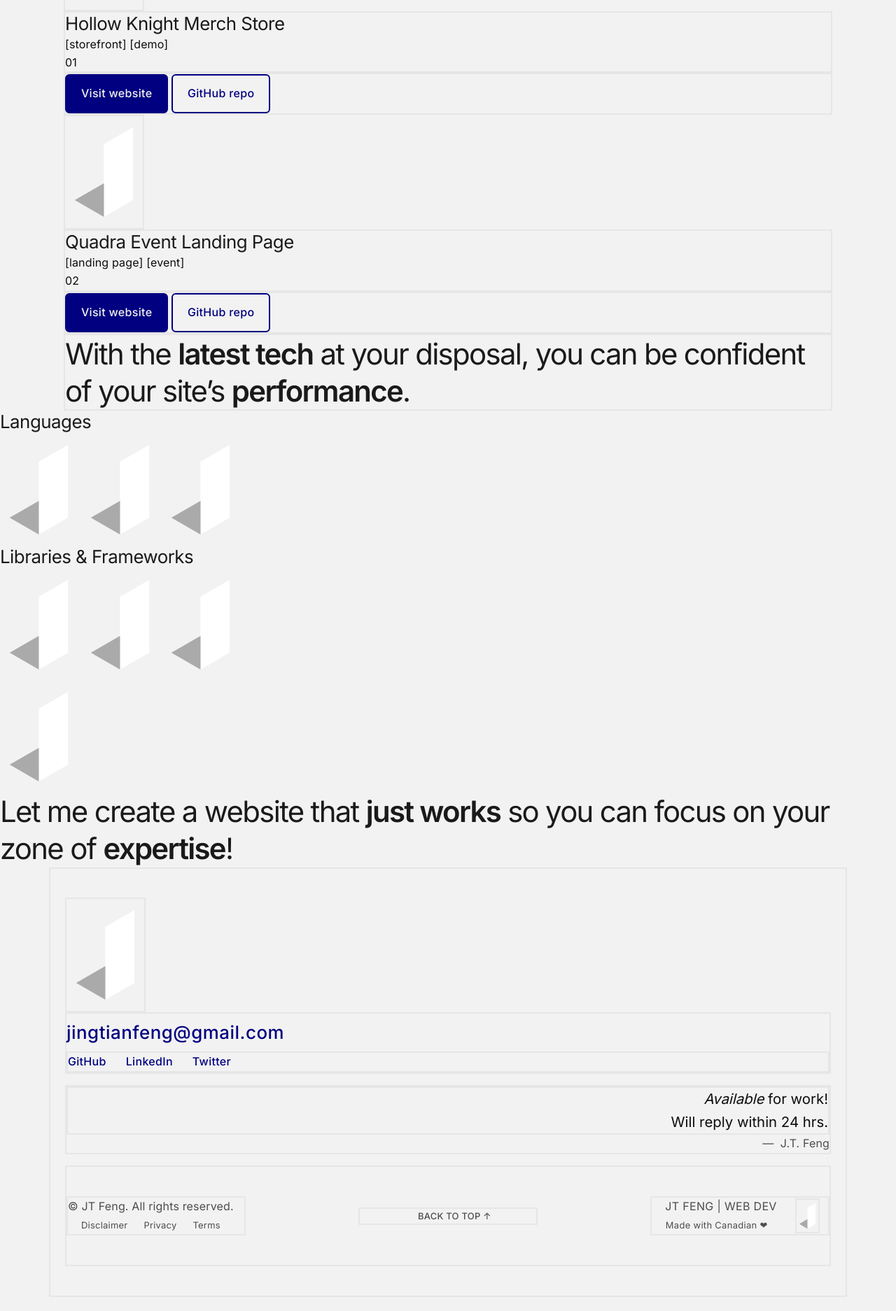
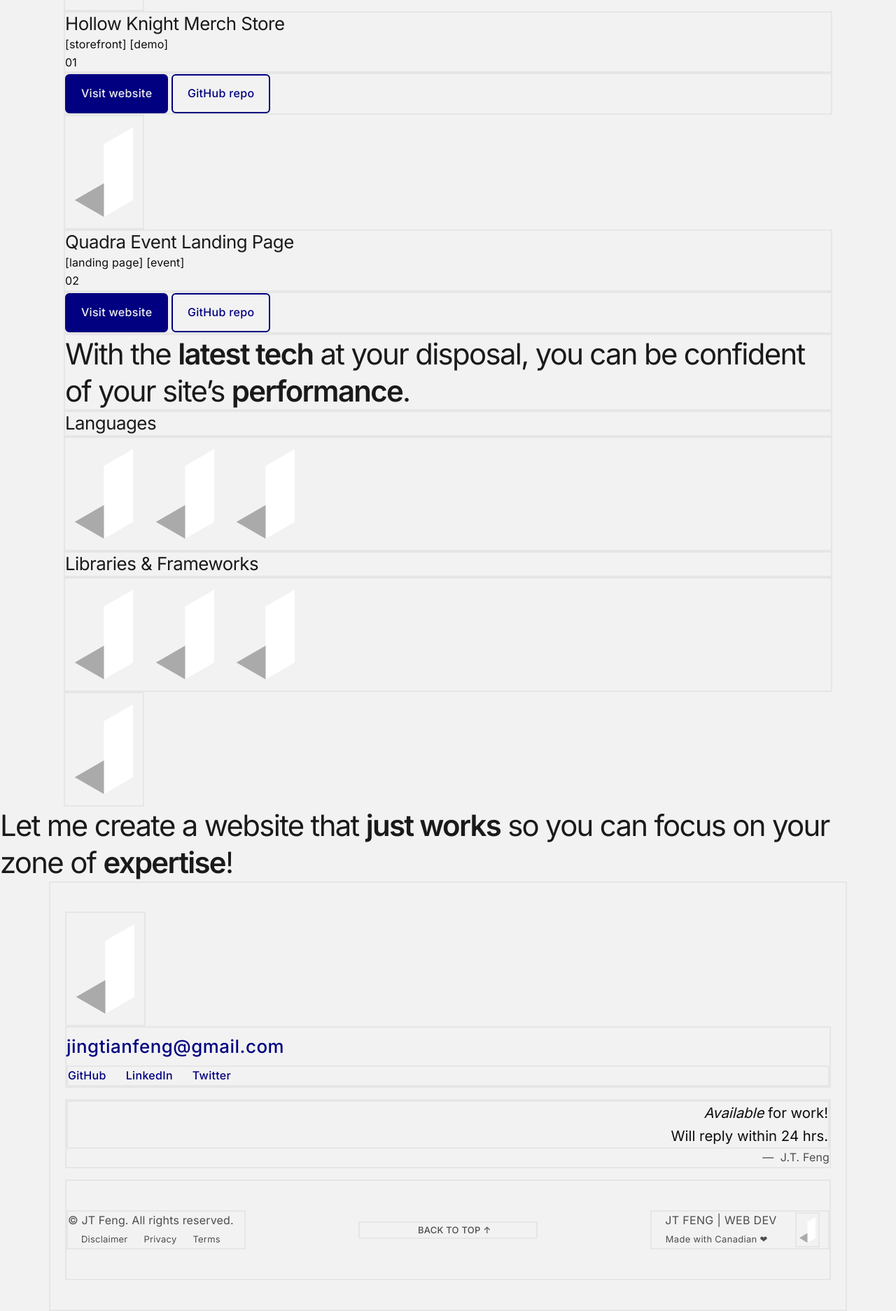
Before and after one commit to jingtianfeng/jtfeng-personal-1, a Jekyll site: the page built from index.html, in a window 1280 px wide. Shown: the part 993-2867 px from the top of the page at 70% size. Built offline with Jekyll 4.4.1, drawn with Linux system fonts in a browser that asks for light colours.

Commit message:
Update index: add #frontend-skill-content .container and border

```diff
--- a/index.html
+++ b/index.html
@@ -109,19 +109,26 @@
     </div>
 </section>
 <section id="frontend-skill-content">
-    <h3>Languages</h3>
-    <div>
+    <div class="container">
+        <h3 class="border">
+            Languages
+        </h3>
+        <div class="border">
             <img src="/assets/img/favicon.ico" alt="HTML">
             <img src="/assets/img/favicon.ico" alt="CSS">
             <img src="/assets/img/favicon.ico" alt="Javascript">
         </div>
-    <h3>Libraries & Frameworks</h3>
-    <div>
+        <h3 class="border">
+            Libraries & Frameworks
+        </h3>
+        <div class="border">
             <img src="/assets/img/favicon.ico" alt="Bootstrap">
             <img src="/assets/img/favicon.ico" alt="Jekyll">
             <img src="/assets/img/favicon.ico" alt="React">
         </div>
-    <img src="/assets/img/logo.png" alt="skills">
+        <img src="/assets/img/logo.png" alt="skills"
+             class="border">
+    </div>
 </section>
 <section id="frontend-cta-title">
     <h2>
```
Lines whose indentation alone changed are shown as unchanged.
